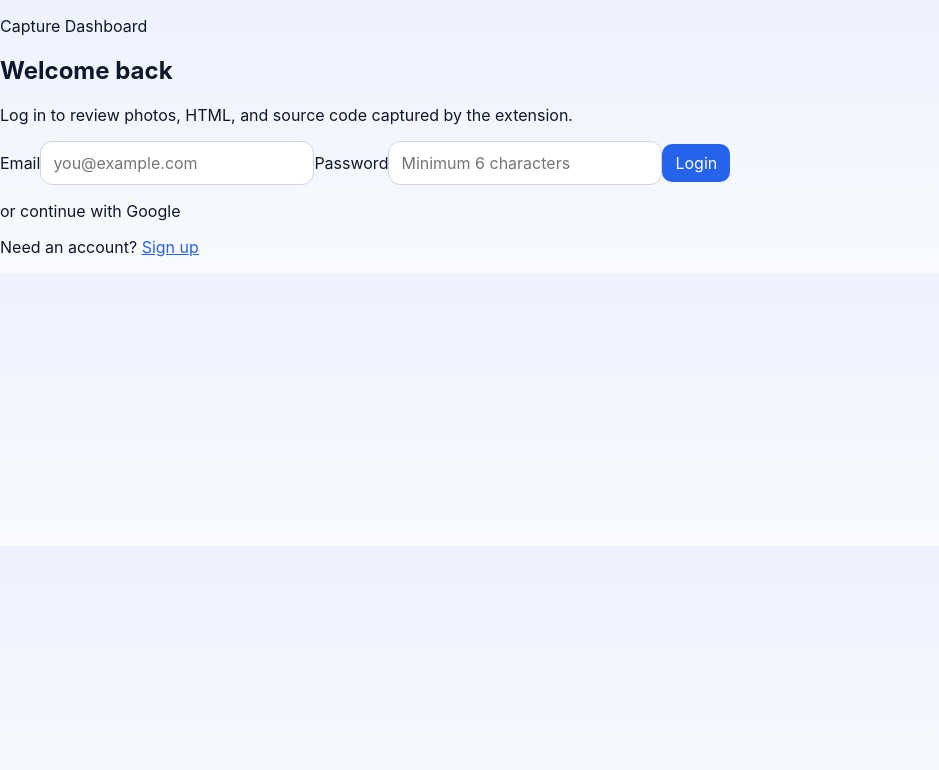
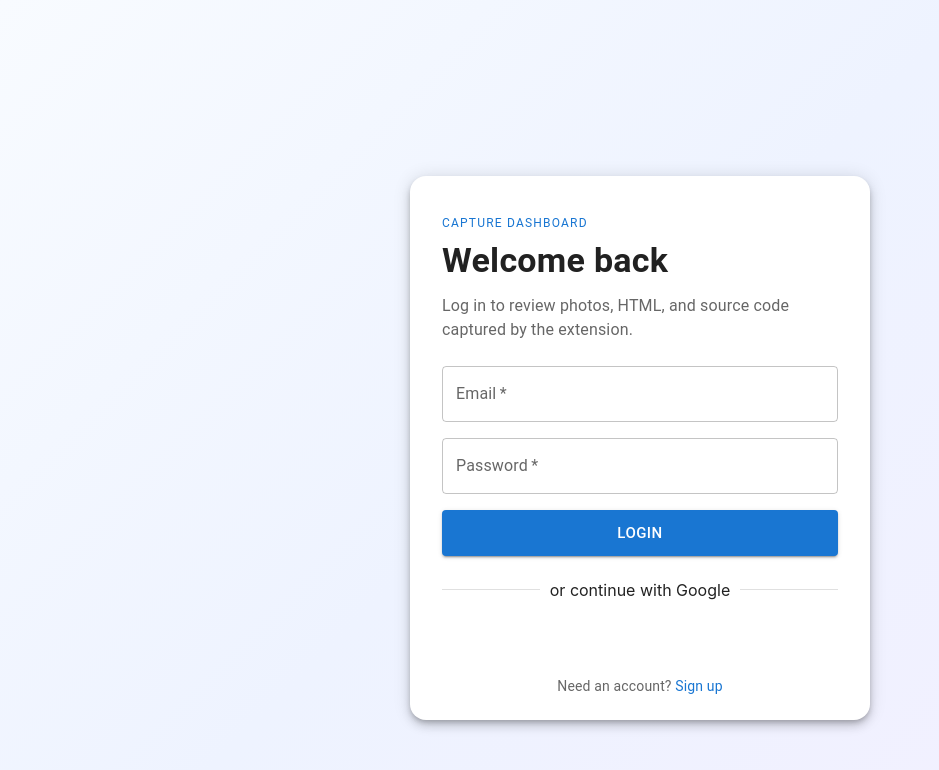
Before and after one commit to bihiya/guptagpt, a React (Vite) app in the folder web/: page / in a window 1280 px wide. Both pictures are taken after a click on the button "LOGIN". Shown: the top 770 px of the page, without its empty margins (0-939 px from the left). Built offline with nearby package versions, Linux system fonts and the light colour scheme; no server answers.

Commit message:
Restyle app header and sidebar with MUI cards

```diff
--- a/web/src/pages/App.tsx
+++ b/web/src/pages/App.tsx
@@ -1,17 +1,39 @@
 import { useEffect, useState } from 'react';
-import { AppBar, Box, Button, CssBaseline, Divider, Drawer, List, ListItem, ListItemText, Stack, TextField, Toolbar, Typography } from '@mui/material';
+import {
+  AppBar,
+  Avatar,
+  Box,
+  Button,
+  Chip,
+  CssBaseline,
+  Divider,
+  Drawer,
+  List,
+  ListItemButton,
+  ListItemIcon,
+  ListItemText,
+  Paper,
+  Stack,
+  TextField,
+  Toolbar,
+  Typography
+} from '@mui/material';
 import MenuIcon from '@mui/icons-material/Menu';
+import PushPinOutlinedIcon from '@mui/icons-material/PushPinOutlined';
+import DoneAllOutlinedIcon from '@mui/icons-material/DoneAllOutlined';
+import SellOutlinedIcon from '@mui/icons-material/SellOutlined';
+import CompareArrowsOutlinedIcon from '@mui/icons-material/CompareArrowsOutlined';
 import IconButton from '@mui/material/IconButton';
 import { AUTH_KEY, getSavedAuth } from '../auth';
 import { CaptureList } from '../components/CaptureList';
 import { navigate } from '../router';
 import { selectFilteredCaptures, useStore } from '../store';
 
-const drawerWidth = 260;
+const drawerWidth = 280;
 
 export function App() {
   const { state, dispatch, loadCaptures } = useStore();
-  const { items, loading, error, query } = state;
+  const { loading, error, query } = state;
   const filteredItems = selectFilteredCaptures(state);
   const savedAuth = getSavedAuth();
   const isLoggedIn = Boolean(savedAuth?.token);
@@ -21,31 +43,87 @@ export function App() {
     if (savedAuth?.token) void loadCaptures(savedAuth.token);
   }, []);
 
+  const sidebarItems = [
+    { label: 'Pinned favorites', icon: <PushPinOutlinedIcon fontSize="small" /> },
+    { label: 'Bulk actions', icon: <DoneAllOutlinedIcon fontSize="small" /> },
+    { label: 'Tags & filters', icon: <SellOutlinedIcon fontSize="small" /> },
+    { label: 'Diff viewer', icon: <CompareArrowsOutlinedIcon fontSize="small" /> }
+  ];
+
   return (
-    <Box sx={{ display: 'flex' }}>
+    <Box sx={{ display: 'flex', minHeight: '100vh', bgcolor: '#f5f7fb' }}>
       <CssBaseline />
-      <AppBar position="fixed" sx={{ zIndex: 1300 }}>
-        <Toolbar>
-          <IconButton color="inherit" onClick={() => setOpen((v) => !v)}><MenuIcon /></IconButton>
-          <Typography variant="h6" sx={{ flexGrow: 1 }}>Capture Dashboard</Typography>
-          <Stack direction="row" spacing={1}>
+      <AppBar
+        position="fixed"
+        elevation={0}
+        sx={{
+          zIndex: 1300,
+          bgcolor: 'rgba(15, 23, 42, 0.92)',
+          backdropFilter: 'blur(8px)',
+          borderBottom: '1px solid rgba(148, 163, 184, 0.2)'
+        }}
+      >
+        <Toolbar sx={{ py: 0.5 }}>
+          <IconButton color="inherit" onClick={() => setOpen((v) => !v)} sx={{ mr: 1 }}>
+            <MenuIcon />
+          </IconButton>
+          <Avatar sx={{ width: 32, height: 32, bgcolor: 'primary.main', mr: 1.5 }}>C</Avatar>
+          <Box sx={{ flexGrow: 1 }}>
+            <Typography variant="h6" fontWeight={700} lineHeight={1.1}>
+              Capture Dashboard
+            </Typography>
+            <Typography variant="caption" sx={{ opacity: 0.75 }}>
+              Organize extension captures with speed
+            </Typography>
+          </Box>
+          <Stack direction="row" spacing={1} alignItems="center">
+            <Chip size="small" label={isLoggedIn ? 'Authenticated' : 'Guest'} color={isLoggedIn ? 'success' : 'default'} />
             <Button color="inherit" onClick={() => navigate('/settings')}>Settings</Button>
             {isLoggedIn && <Button color="inherit" onClick={() => void loadCaptures(savedAuth?.token ?? '')}>Refresh</Button>}
             {isLoggedIn ? <Button color="inherit" onClick={() => { localStorage.removeItem(AUTH_KEY); navigate('/login'); }}>Logout</Button> : <Button color="inherit" onClick={() => navigate('/login')}>Login</Button>}
           </Stack>
         </Toolbar>
       </AppBar>
-      <Drawer variant="persistent" open={open} sx={{ width: drawerWidth, '& .MuiDrawer-paper': { width: drawerWidth, mt: 8 } }}>
-        <List>
-          <ListItem><ListItemText primary="Pinned favorites" /></ListItem>
-          <ListItem><ListItemText primary="Bulk actions" /></ListItem>
-          <ListItem><ListItemText primary="Tags & filters" /></ListItem>
-          <ListItem><ListItemText primary="Diff viewer" /></ListItem>
-        </List>
-        <Divider />
+
+      <Drawer
+        variant="persistent"
+        open={open}
+        sx={{
+          width: drawerWidth,
+          '& .MuiDrawer-paper': {
+            width: drawerWidth,
+            mt: 8,
+            p: 2,
+            border: 'none',
+            bgcolor: 'transparent'
+          }
+        }}
+      >
+        <Paper elevation={0} sx={{ borderRadius: 3, p: 1.5, border: '1px solid', borderColor: 'divider', bgcolor: 'background.paper' }}>
+          <Typography variant="subtitle2" color="text.secondary" sx={{ px: 1, pb: 1 }}>
+            Workspace
+          </Typography>
+          <List sx={{ p: 0 }}>
+            {sidebarItems.map((item) => (
+              <ListItemButton key={item.label} sx={{ borderRadius: 2, mb: 0.5 }}>
+                <ListItemIcon sx={{ minWidth: 34 }}>{item.icon}</ListItemIcon>
+                <ListItemText primary={item.label} />
+              </ListItemButton>
+            ))}
+          </List>
+        </Paper>
+        <Divider sx={{ my: 2 }} />
       </Drawer>
+
       <Box component="main" sx={{ flexGrow: 1, p: 3, mt: 8 }}>
-        <TextField fullWidth label="Search title or URL" value={query} onChange={(e) => dispatch({ type: 'query/set', payload: e.target.value })} sx={{ mb: 2 }} />
+        <Paper elevation={0} sx={{ borderRadius: 3, border: '1px solid', borderColor: 'divider', p: 2, mb: 2 }}>
+          <TextField
+            fullWidth
+            label="Search title or URL"
+            value={query}
+            onChange={(e) => dispatch({ type: 'query/set', payload: e.target.value })}
+          />
+        </Paper>
         {loading && <Typography>Loading captures...</Typography>}
         {error && <Typography color="error">{error}</Typography>}
         {!loading && !error && <CaptureList items={filteredItems} />}
--- a/web/src/pages/AuthPage.tsx
+++ b/web/src/pages/AuthPage.tsx
@@ -1,4 +1,16 @@
 import { useEffect, useRef, useState } from 'react';
+import {
+  Alert,
+  Box,
+  Button,
+  Card,
+  CardContent,
+  Divider,
+  Link,
+  Stack,
+  TextField,
+  Typography
+} from '@mui/material';
 import { APP_CONFIG } from '../config';
 import { saveAuth } from '../auth';
 import { navigate } from '../router';
@@ -95,47 +107,86 @@ export function AuthPage({ mode }: AuthPageProps) {
   }, [isSignup]);
 
   return (
-    <main className="auth-shell">
-      <section className="auth-panel">
-        <p className="eyebrow">Capture Dashboard</p>
-        <h1>{isSignup ? 'Create your account' : 'Welcome back'}</h1>
-        <p className="muted">
-          {isSignup ? 'Sign up to sync extension captures to this dashboard.' : 'Log in to review photos, HTML, and source code captured by the extension.'}
-        </p>
+    <Box
+      sx={{
+        minHeight: '100vh',
+        display: 'flex',
+        alignItems: 'center',
+        justifyContent: 'center',
+        px: 2,
+        py: 6,
+        background: 'linear-gradient(135deg, #f8fbff 0%, #eef3ff 45%, #f3efff 100%)'
+      }}
+    >
+      <Card elevation={6} sx={{ width: '100%', maxWidth: 460, borderRadius: 4 }}>
+        <CardContent sx={{ p: 4 }}>
+          <Stack spacing={3}>
+            <Box>
+              <Typography variant="overline" sx={{ color: 'primary.main', letterSpacing: 1.2 }}>
+                Capture Dashboard
+              </Typography>
+              <Typography variant="h4" fontWeight={700} gutterBottom>
+                {isSignup ? 'Create your account' : 'Welcome back'}
+              </Typography>
+              <Typography color="text.secondary">
+                {isSignup
+                  ? 'Sign up to sync extension captures to this dashboard.'
+                  : 'Log in to review photos, HTML, and source code captured by the extension.'}
+              </Typography>
+            </Box>
 
-        <form className="auth-form stacked" onSubmit={(event) => void handleAuth(event)}>
-          <label>
-            Email
-            <input type="email" placeholder="you@example.com" value={email} onChange={(event) => setEmail(event.target.value)} required />
-          </label>
-          <label>
-            Password
-            <input type="password" placeholder="Minimum 6 characters" value={password} onChange={(event) => setPassword(event.target.value)} minLength={6} required />
-          </label>
-          <button type="submit">{isSignup ? 'Create account' : 'Login'}</button>
-        </form>
+            <Box component="form" onSubmit={(event) => void handleAuth(event)}>
+              <Stack spacing={2}>
+                <TextField
+                  label="Email"
+                  type="email"
+                  placeholder="you@example.com"
+                  value={email}
+                  onChange={(event) => setEmail(event.target.value)}
+                  required
+                  fullWidth
+                />
+                <TextField
+                  label="Password"
+                  type="password"
+                  placeholder="Minimum 6 characters"
+                  value={password}
+                  onChange={(event) => setPassword(event.target.value)}
+                  inputProps={{ minLength: 6 }}
+                  required
+                  fullWidth
+                />
+                <Button type="submit" variant="contained" size="large" sx={{ py: 1.2 }}>
+                  {isSignup ? 'Create account' : 'Login'}
+                </Button>
+              </Stack>
+            </Box>
 
             {APP_CONFIG.googleClientId && (
-          <div className="stacked">
-            <p className="muted">or continue with Google</p>
-            <div ref={googleButtonRef} />
-          </div>
+              <Stack spacing={1.5} alignItems="center">
+                <Divider flexItem>or continue with Google</Divider>
+                <Box ref={googleButtonRef} sx={{ minHeight: 40 }} />
+              </Stack>
             )}
 
-        {status && <p className="status">{status}</p>}
-        <p className="auth-link">
+            {status && <Alert severity="info">{status}</Alert>}
+
+            <Typography variant="body2" color="text.secondary" textAlign="center">
               {isSignup ? 'Already have an account?' : 'Need an account?'}{' '}
-          <a
+              <Link
                 href={isSignup ? '/login' : '/signup'}
                 onClick={(event) => {
                   event.preventDefault();
                   navigate(isSignup ? '/login' : '/signup');
                 }}
+                underline="hover"
               >
                 {isSignup ? 'Login' : 'Sign up'}
-          </a>
-        </p>
-      </section>
-    </main>
+              </Link>
+            </Typography>
+          </Stack>
+        </CardContent>
+      </Card>
+    </Box>
   );
 }
```
Lines whose indentation alone changed are shown as unchanged.
